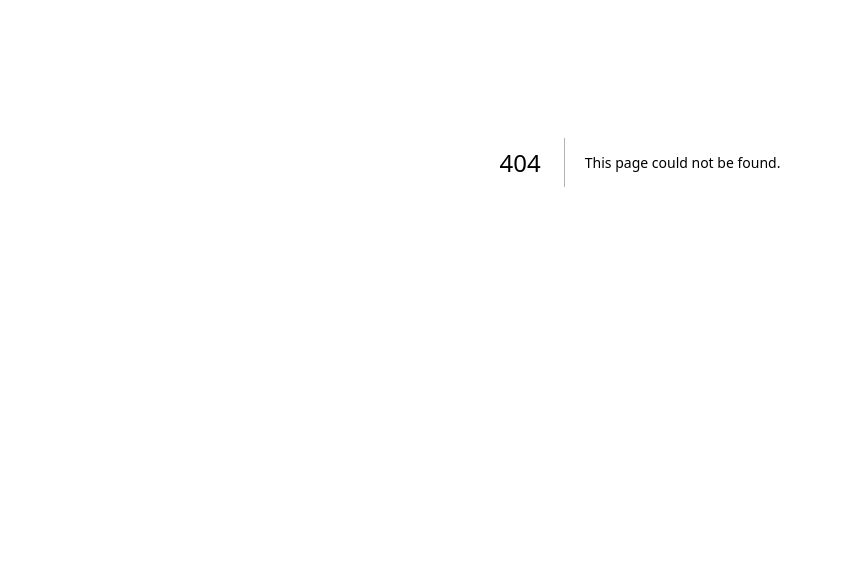
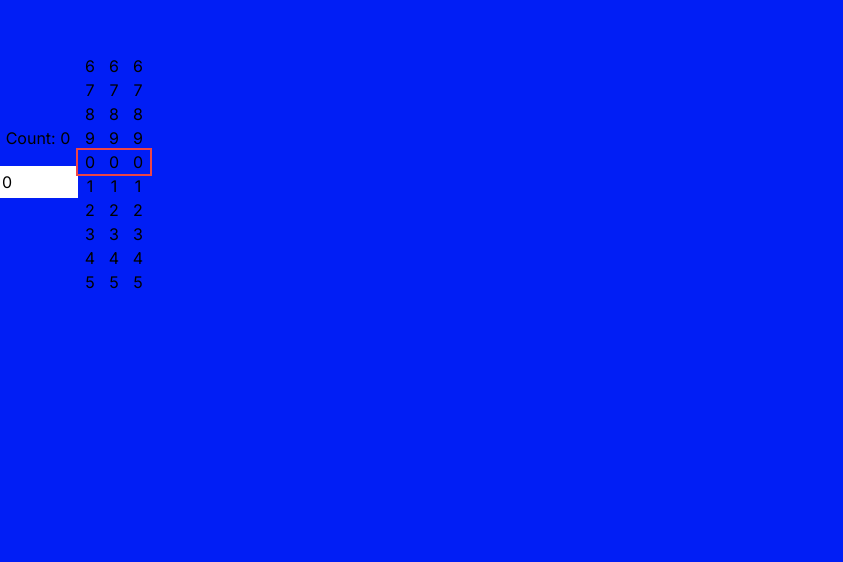
Before and after one commit to malikkotb/matteo, a Next.js app: page /home in a window 1280 px wide. Before the commit this address had no page. Shown: the part 238-800 px from the top of the page, without its empty margins (0-843 px from the left). Built offline with nearby package versions, Linux system fonts and the light colour scheme.

Commit message:
counter animation

```diff
--- /dev/null
+++ b/app/home/page.js
@@ -0,0 +1,19 @@
+"use client";
+import AnimateCOunter from "@/components/AnimateCOunter";
+import Counter from "@/components/Counter";
+import { useState, useEffect } from "react";
+
+export default function page() {
+  return (
+    <>
+      <div className="h-screen w-screen bg-[#011EF5] text-center flex items-center">
+        <AnimateCOunter />
+      </div>
+      <div className="h-screen w-screen bg-white text-center flex items-center">
+        <div className="text-9xl text-black">MATTEEO</div>
+        <br />
+        <div className="text-9xl text-black"><span className=" italic">J</span>UST</div>
+      </div>
+    </>
+  );
+}
--- a/app/page.js
+++ b/app/page.js
@@ -9,6 +9,8 @@ export default function Home() {
         <div className="">Matteo Just</div>
       </div>
 
+      {/* TODO: lenis smooth scroll */}
+
       <div className="h-2/4 grid grid-cols-4">
         <SceneCanvas source={"/bmw_m4"} />
         <SceneCanvas source={"/mini.glb"} />
@@ -17,10 +19,10 @@ export default function Home() {
       </div>
 
       <div className="h-1/4">Description</div>
-      <div className="flex flex-col gap-5">
-        <div className="h-screen bg-orange-500"></div>
-        <div className="h-screen bg-orange-500"></div>
-      </div>
+      {/* <div className="flex flex-col gap-5">
+        <div className="h-screen "></div>
+        <div className="h-screen"></div>
+      </div> */}
     </main>
   );
 }
--- /dev/null
+++ b/components/AnimateCOunter.js
@@ -0,0 +1,79 @@
+"use client";
+
+import { MotionValue, motion, useSpring, useTransform } from "framer-motion";
+import { useEffect, useState } from "react";
+
+export default function AnimateCOunter() {
+  let [count, setCount] = useState(0);
+
+  return (
+    <div className="flex h-full items-center justify-center">
+      <div className="flex w-1/2 justify-center">
+        <div className="flex-col text-center">
+          <p>Count: {count}</p>
+          <div className="mt-4">
+            <input
+              type="number"
+              value={count}
+              min={0}
+              onChange={(e) => setCount(+e.target.value)}
+              className="w-20 p-1"
+            />
+          </div>
+        </div>
+      </div>
+      <div className="flex w-1/2 items-end justify-center">
+        <Counter value={count} />
+      </div>
+    </div>
+  );
+}
+
+function Counter({ value }) {
+  let animatedValue = useSpring(value);
+  useEffect(() => {
+    animatedValue.set(value);
+  }, [animatedValue, value]);
+
+  return (
+    <div className="flex h-6 ring-2 ring-red-500">
+      <div className="relative w-6">
+        {[...Array(10).keys()].map((i) => (
+          <Number place={100} mv={animatedValue} number={i} key={i} />
+        ))}
+      </div>
+      <div className="relative w-6">
+        {[...Array(10).keys()].map((i) => (
+          <Number place={10} mv={animatedValue} number={i} key={i} />
+        ))}
+      </div>
+      <div className="relative w-6">
+        {[...Array(10).keys()].map((i) => (
+          <Number place={1} mv={animatedValue} number={i} key={i} />
+        ))}
+      </div>
+    </div>
+  );
+}
+
+function Number({ place, mv, number }) {
+  let y = useTransform(mv, (latest) => {
+    let height = 24; // height of box -> TODO: change to height of text in page
+    let placeValue = (latest / place) % 10;
+    let offset = (10 + number - placeValue) % 10;
+
+    let memo = offset * height;
+
+    if (offset > 5) {
+      memo -= 10 * height;
+    }
+
+    return memo;
+  });
+
+  return (
+    <motion.span style={{ y }} className="absolute inset-0 flex justify-center">
+      {number}
+    </motion.span>
+  );
+}
--- /dev/null
+++ b/components/Counter.js
@@ -0,0 +1,31 @@
+import { animated, useSpring } from "@react-spring/web";
+import { useEffect, useState } from "react";
+function Number({ n }) {
+
+  const [targetNumber, setTargetNumber] = useState(0);
+  const { number } = useSpring({
+    from: { number: 0 },
+    number: targetNumber,
+    delay: 100,
+    config: { mass: 1, tension: 20, friction: 10 },
+  });
+
+  useEffect(() => {
+    setTargetNumber(n);
+  }, [n]); // Dependency array includes 'n' to trigger the effect when 'n' changes
+
+  return (
+    <animated.div>
+      {/* {number.to((n) => n.toFixed(0))} */}
+      {number.to((n) => n.toFixed(0).padStart(3, "0"))}
+    </animated.div>
+  );
+}
+
+export default function Counter() {
+  return (
+    <div className="text-9xl text-white">
+      <Number n={100} />
+    </div>
+  );
+}
--- a/package.json
+++ b/package.json
@@ -9,10 +9,12 @@
     "lint": "next lint"
   },
   "dependencies": {
+    "@react-spring/web": "^9.7.3",
     "@react-three/drei": "^9.88.3",
     "@react-three/fiber": "^8.14.6",
     "@studio-freight/lenis": "^1.0.27",
     "@types/three": "^0.157.1",
+    "framer-motion": "^10.16.16",
     "gsap": "^3.12.2",
     "next": "13.5.5",
     "react": "^18",
```
Also changed, not shown: app/home/styles.module.css (added), 1 other file (tests, documents, lock files or other folders).
